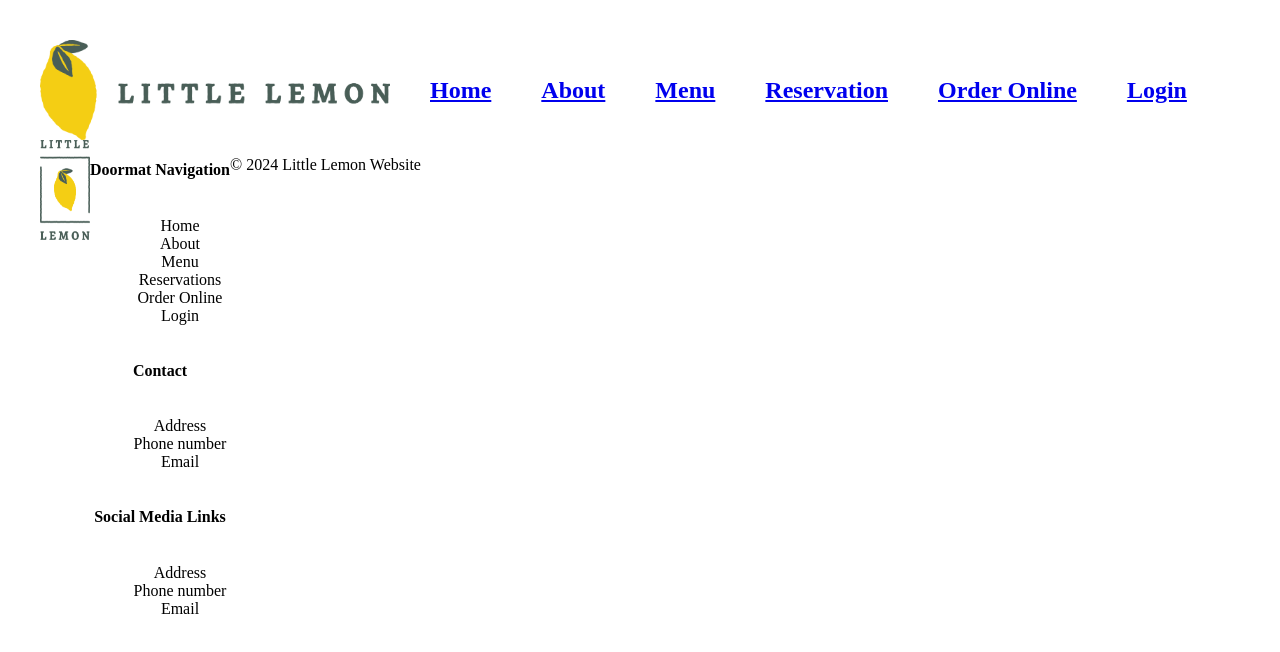
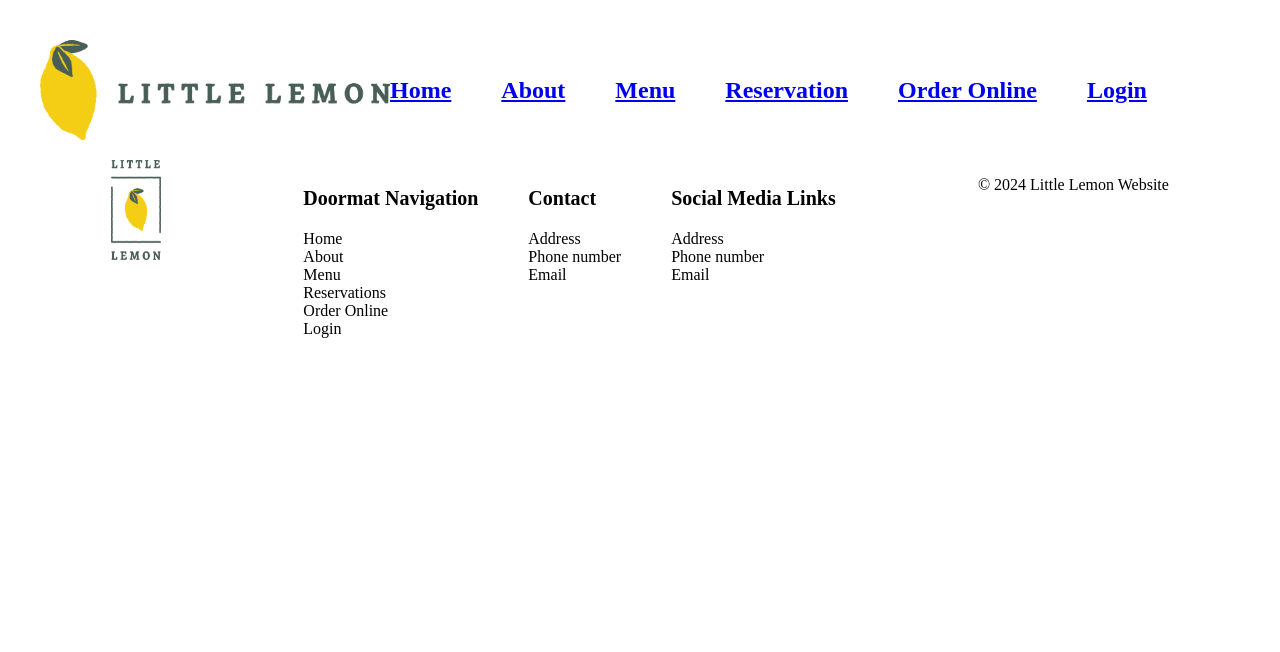
Before and after one commit to Rachel-lcy/little-lemon-restaurant, a Preact app in the folder react-app/: page / in a window 1280 px wide. Shown: the top 652 px of the page. Built offline with nearby package versions, Linux system fonts and the light colour scheme.

Commit message:
11.03 add css

```diff
--- a/react-app/src/Footer.jsx
+++ b/react-app/src/Footer.jsx
@@ -5,6 +5,7 @@ function Footer(){
   <footer class="footer">
     <img src={logo} alt="footer logo" class="footer-image"/>
     <div class="footer-information">
+      <div>
         <h4>Doormat Navigation</h4>
         <ul>
           <li>Home</li>
@@ -14,12 +15,16 @@ function Footer(){
           <li>Order Online</li>
           <li>Login</li>
         </ul>
+      </div>
+      <div>
         <h4>Contact</h4>
           <ul>
             <li>Address</li>
             <li>Phone number</li>
             <li>Email</li>
           </ul>
+      </div>
+      <div>
         <h4>Social Media Links</h4>
           <ul>
             <li>Address</li>
@@ -27,7 +32,8 @@ function Footer(){
             <li>Email</li>
           </ul>
         </div>
-    <p class="copyright" >&copy; {new Date().getFullYear()} Little Lemon Website</p>
+    </div>
+    <p>&copy; {new Date().getFullYear()} Little Lemon Website</p>
   </footer>
   );
 }
--- a/react-app/src/index.css
+++ b/react-app/src/index.css
@@ -18,13 +18,25 @@
 
 .footer{
   display: flex;
+  justify-content: space-around;
+  padding: 20px 0;
+}
+
+footer div{
+  text-align: left;
 }
 
 .footer-information{
-  display: grid;
+  display: flex;
+  justify-content: space-around;
+  gap: 50px;
 }
-h4{
- display: grid;
+
+footer h4{
+ font-weight: bold;
+ font-size: 20px;
+ margin-bottom: 20px;
+
 }
 
 img{
@@ -34,11 +46,7 @@ img{
 
 
 ul{
-  display: grid;
+  padding: 0;
   list-style-type: none;
+  gap: 10px;
 }
-
-
-.copyright{
-
-}
```
Lines whose indentation alone changed are shown as unchanged.
